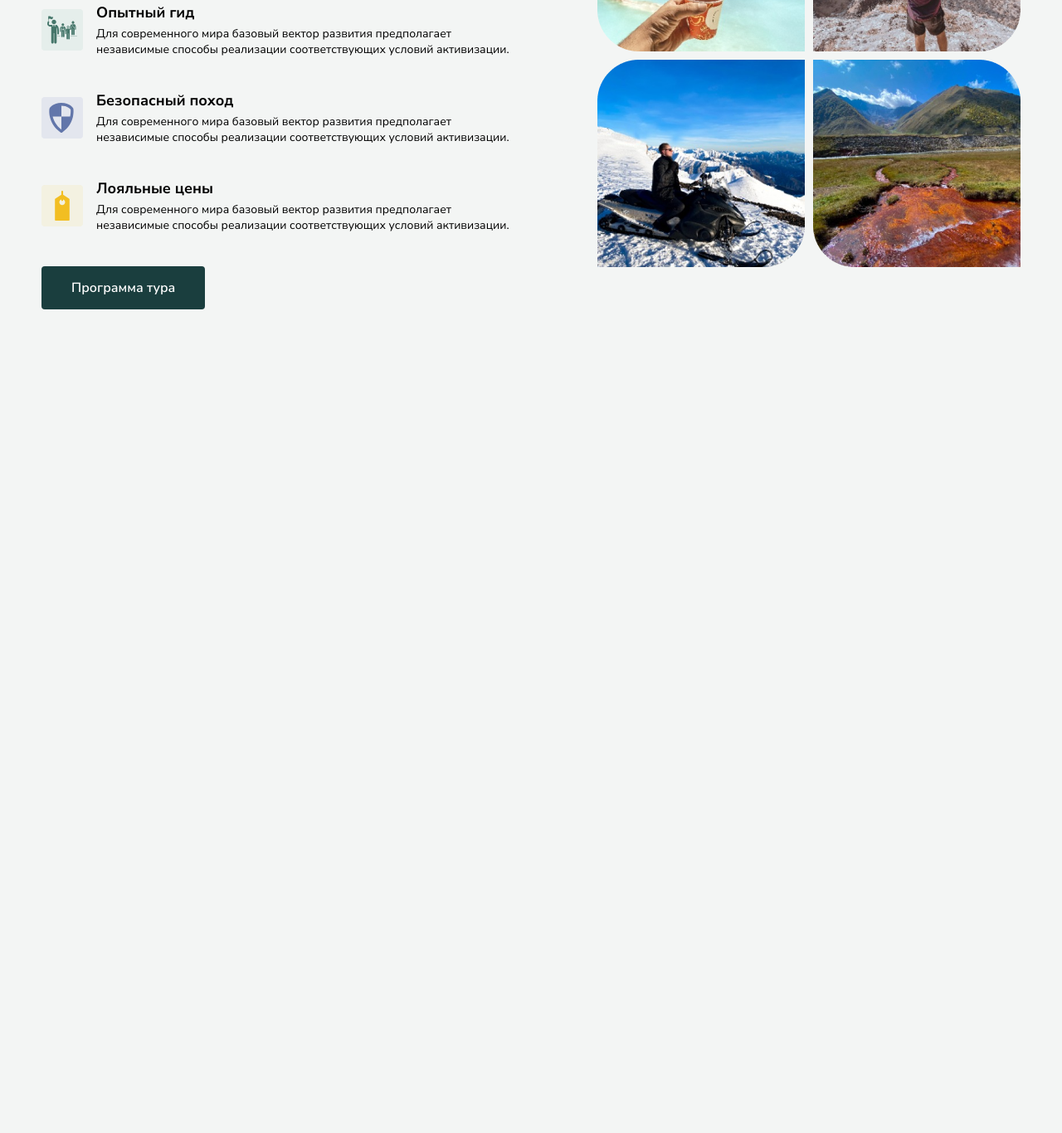
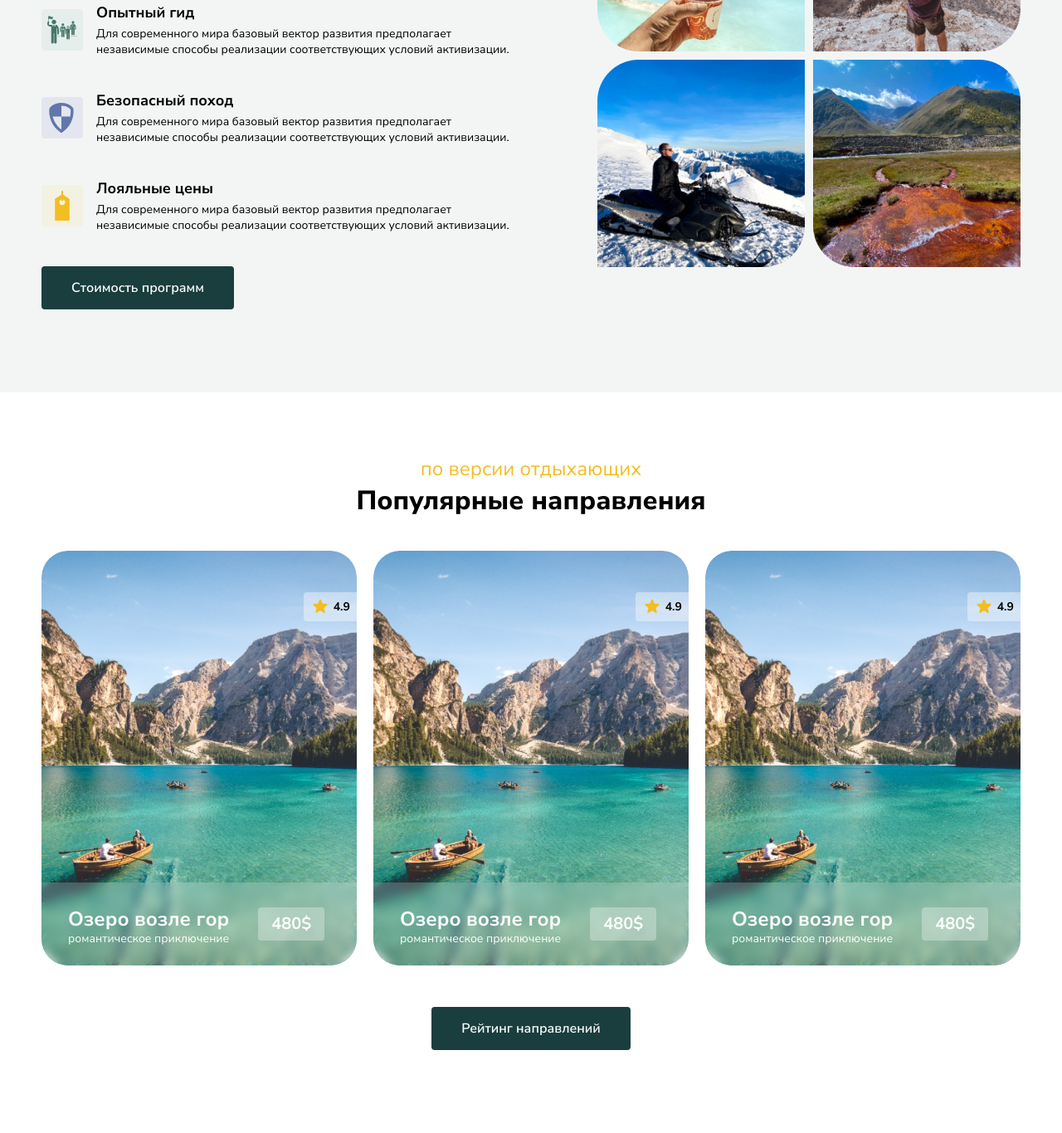
Before and after one commit to Tann1c22/rumtibet, a website built with Vite: page index.html in a window 1280 px wide. Shown: the part 2011-3377 px from the top of the page at 83% size. Before the commit the page ends 2484 px from the top, so only its background shows below. Built offline with nearby package versions, Linux system fonts and the light colour scheme; files whose address does not match are found by name.

Commit message:
added popular section

```diff
--- a/css/global.sass
+++ b/css/global.sass
@@ -6,6 +6,7 @@
 @use "./search.sass"
 @use "./about.sass"
 @use "./program.sass"
+@use "./popular.sass"
 @use "./fonts.sass"
 
 *
--- /dev/null
+++ b/css/popular.sass
@@ -0,0 +1,91 @@
+.popular
+    text-align: center
+    background-color: #FFFFFF
+
+    &__cards
+        display: flex
+        justify-content: space-between
+        margin-bottom: 50px
+
+    &__stars
+        position: absolute
+        top: 50px
+        right: 0
+        padding: 8px 8px 8px 11px
+        background: rgba(253, 253, 253, 0.4)
+        border-top-left-radius: 4px
+        border-bottom-left-radius: 4px
+        font-weight: 700
+        font-size: 14px
+        display: flex
+        gap: 7px
+        align-items: flex-start
+
+
+    &__item
+        position: relative
+        border-radius: 32px
+        overflow: hidden
+        width: 380px
+        height: 500px
+
+        &:hover
+            & .overlay
+                top: 0
+
+
+    &__overlay
+        padding: 30px 32px 20px
+
+
+.overlay
+    position: absolute
+    top: 80%
+    left: 0
+    width: 100%
+    height: 100%
+    background-color: rgba(255, 255, 255, 0.2)
+    backdrop-filter: blur(6px)
+    color: #FDFDFD
+    display: flex
+    flex-direction: column
+    justify-content: space-between
+    align-items: flex-start
+    text-align: left
+    transition: 1.2s
+
+
+    &__name
+        margin: 0
+        font-size: 24px
+        font-weight: 700
+        line-height: 1.2
+
+    &__info
+        font-size: 16px
+        line-height: 1.5
+        font-weight: regular
+
+    &__desc
+        margin: 0
+        font-size: 14px
+        line-height: 1.3
+
+    &__price
+        padding: 8px 16px
+        background-color: rgba(255, 255, 255, 0.3)
+        border-radius: 4px
+        align-self: flex-start
+        font-size: 20px
+        font-weight: 700
+        line-height: 1.2
+
+
+    &__header
+        display: flex
+        margin-bottom: 40px
+        justify-content: space-between
+        gap: 35px
+
+    &__button
+        margin-top: auto
--- a/index.html
+++ b/index.html
@@ -201,7 +201,7 @@
                 </div>
               </div>
               <a href="#" class="btn-primary">
-                Программа тура
+                Стоимость программ
               </a>
             </div>
             <div class="program__imageflower">
@@ -210,6 +210,118 @@
           </div>
         </div>
       </section>
+      <section class="section popular">
+        <div class="container">
+          <div class="popular__wrapper">
+            <div class="note">
+              по версии отдыхающих
+            </div>
+            <div class="title">
+              Популярные направления
+            </div>
+            <div class="popular__cards">
+              <div class="popular__item">
+                <img src="./public/assets/images/shopcard_1.jpg">
+                <div class="popular__stars">
+                  <img src="./public/assets/icons/rating_star_icon.svg">
+                  <span>4.9</span>
+
+                </div>
+                <div class="popular__overlay overlay">
+                  <div class="overlay__header">
+                    <div class="overlay__title">
+                      <p class="overlay__name">
+                        Озеро возле гор
+                      </p>
+                      <p class="overlay__desc">
+                        романтическое приключение
+                      </p>
+
+                    </div>
+                    <div class="overlay__price">
+                      480$
+                    </div>
+                  </div>
+                  <div class="overlay__info">
+                    Его корни уходят в один фрагмент классической латыни 45 года н.э., то есть более двух тысячелетий назад. Ричард МакКлинток, профессор латыни из колледжа Hampden-Sydney, штат Вирджиния, взял одно из самых странных слов в Lorem Ipsum, "consectetur"и занялся его поисками в классической латинской литературе.
+                  </div>
+                  <div class="overlay__button">
+                    <a href="#" class="btn-primary">
+                      Программа тура
+                    </a>
+                  </div>
+                </div>
+              </div>
+              <div class="popular__item">
+                <img src="./public/assets/images/shopcard_1.jpg">
+                <div class="popular__stars">
+                  <img src="./public/assets/icons/rating_star_icon.svg">
+                  <span>4.9</span>
+
+                </div>
+                <div class="popular__overlay overlay">
+                  <div class="overlay__header">
+                    <div class="overlay__title">
+                      <p class="overlay__name">
+                        Озеро возле гор
+                      </p>
+                      <p class="overlay__desc">
+                        романтическое приключение
+                      </p>
+
+                    </div>
+                    <div class="overlay__price">
+                      480$
+                    </div>
+                  </div>
+                  <div class="overlay__info">
+                    Его корни уходят в один фрагмент классической латыни 45 года н.э., то есть более двух тысячелетий назад. Ричард МакКлинток, профессор латыни из колледжа Hampden-Sydney, штат Вирджиния, взял одно из самых странных слов в Lorem Ipsum, "consectetur"и занялся его поисками в классической латинской литературе.
+                  </div>
+                  <div class="overlay__button">
+                    <a href="#" class="btn-primary">
+                      Программа тура
+                    </a>
+                  </div>
+                </div>
+              </div>
+              <div class="popular__item">
+                <img src="./public/assets/images/shopcard_1.jpg">
+                <div class="popular__stars">
+                  <img src="./public/assets/icons/rating_star_icon.svg">
+                  <span>4.9</span>
+
+                </div>
+                <div class="popular__overlay overlay">
+                  <div class="overlay__header">
+                    <div class="overlay__title">
+                      <p class="overlay__name">
+                        Озеро возле гор
+                      </p>
+                      <p class="overlay__desc">
+                        романтическое приключение
+                      </p>
+
+                    </div>
+                    <div class="overlay__price">
+                      480$
+                    </div>
+                  </div>
+                  <div class="overlay__info">
+                    Его корни уходят в один фрагмент классической латыни 45 года н.э., то есть более двух тысячелетий назад. Ричард МакКлинток, профессор латыни из колледжа Hampden-Sydney, штат Вирджиния, взял одно из самых странных слов в Lorem Ipsum, "consectetur"и занялся его поисками в классической латинской литературе.
+                  </div>
+                  <div class="overlay__button">
+                    <a href="#" class="btn-primary">
+                      Программа тура
+                    </a>
+                  </div>
+                </div>
+              </div>
+            </div>
+
+          </div>
+          <a href="#" class="btn-primary"> Рейтинг направлений </a>
+        </div>
+      </section>
     </main>
     <script type="module" src="script.js"></script>
   </body>
```
